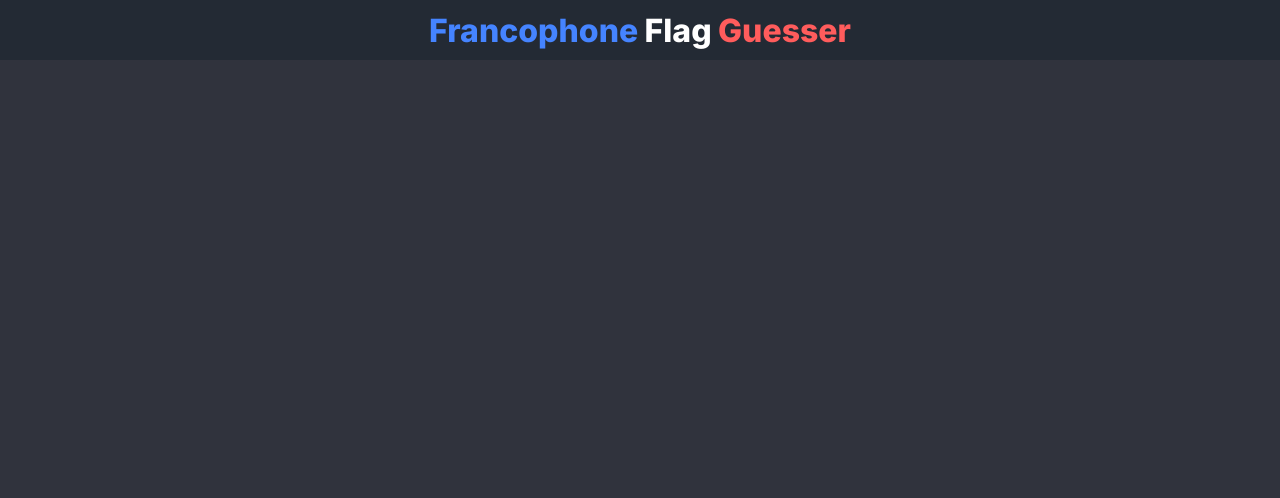
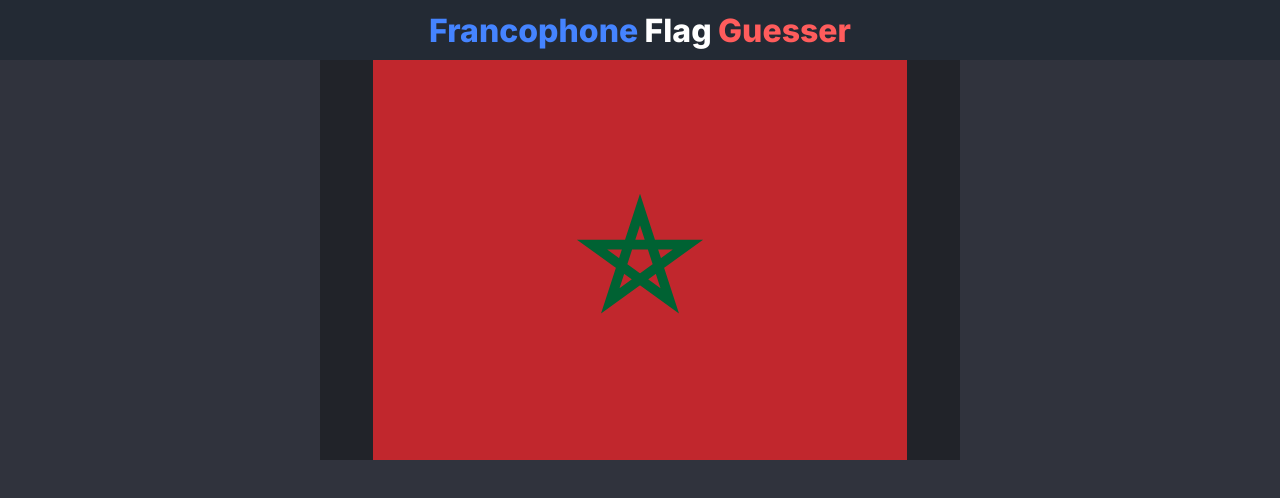
Before and after one commit to raphaelsanchez0/Francophone-Flag-Guesser, a React (Vite) app: page / in a window 1280 px wide. Shown: the top 498 px of the page. Built offline with nearby package versions, Linux system fonts and the light colour scheme.

Commit message:
styled header and .guesser

```diff
--- a/src/components/App.jsx
+++ b/src/components/App.jsx
@@ -1,6 +1,7 @@
 import { useState } from 'react'
 import reactLogo from '../assets/react.svg'
 import Header from './Header.jsx'
+import Guesser from './Guesser'
 
 import '../style.css'
 
@@ -8,9 +9,9 @@ export default function App() {
   const [count, setCount] = useState(0)
 
   return (
-    <div className="App">
+    <div className="app">
       <Header />
-
+      <Guesser/>
     </div>
   )
 }
--- /dev/null
+++ b/src/components/Guesser.jsx
@@ -0,0 +1,10 @@
+import testFlag from '../assets/testFlag.svg'
+
+export default function Guesser(){
+    return(
+        <div className="guesser">
+            <img src = {testFlag} className="guesser--image"/>
+
+        </div>
+    )
+}
--- a/src/components/main.jsx
+++ b/src/components/main.jsx
@@ -1,6 +1,7 @@
 import React from 'react'
 import ReactDOM from 'react-dom/client'
 import App from './App'
+
 import '../style.css'
 
 ReactDOM.createRoot(document.getElementById('root')).render(
```
Also changed, not shown: src/assets/settings.svg (added), src/assets/testFlag.svg (added).
